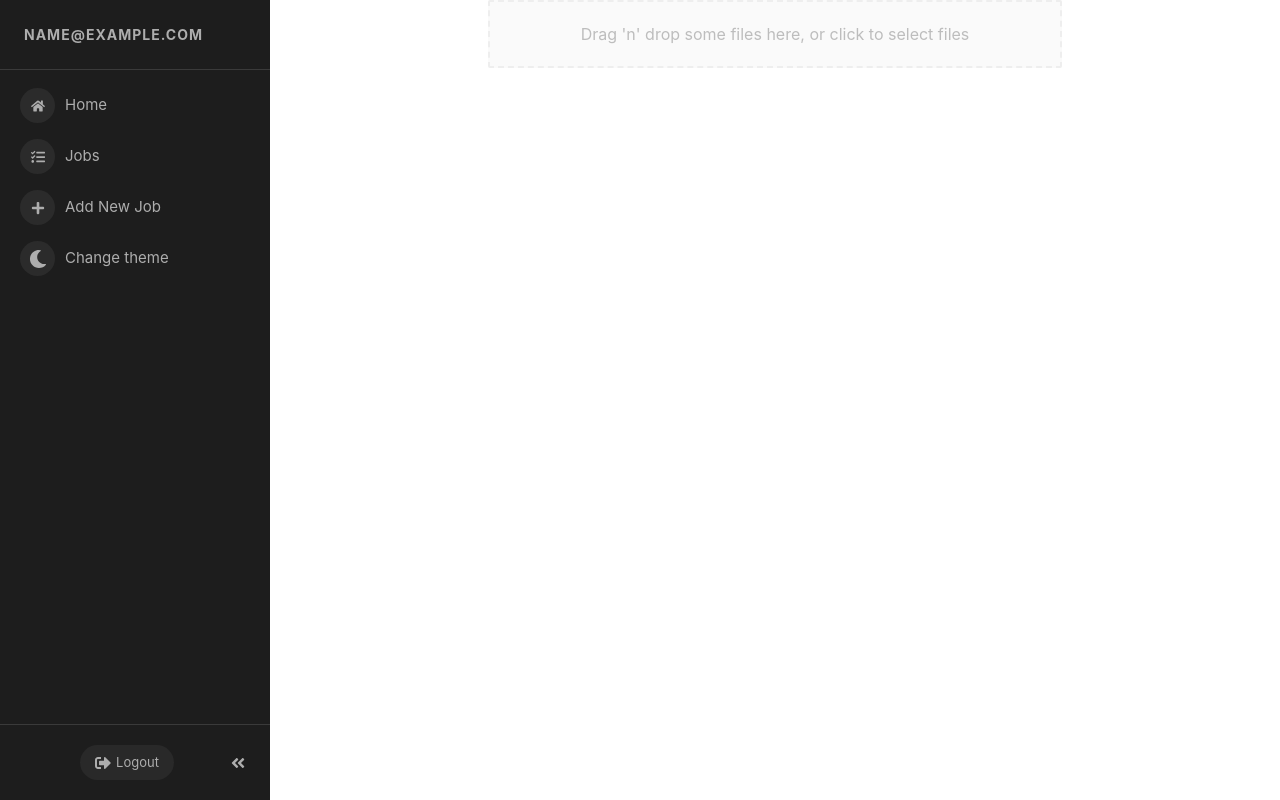
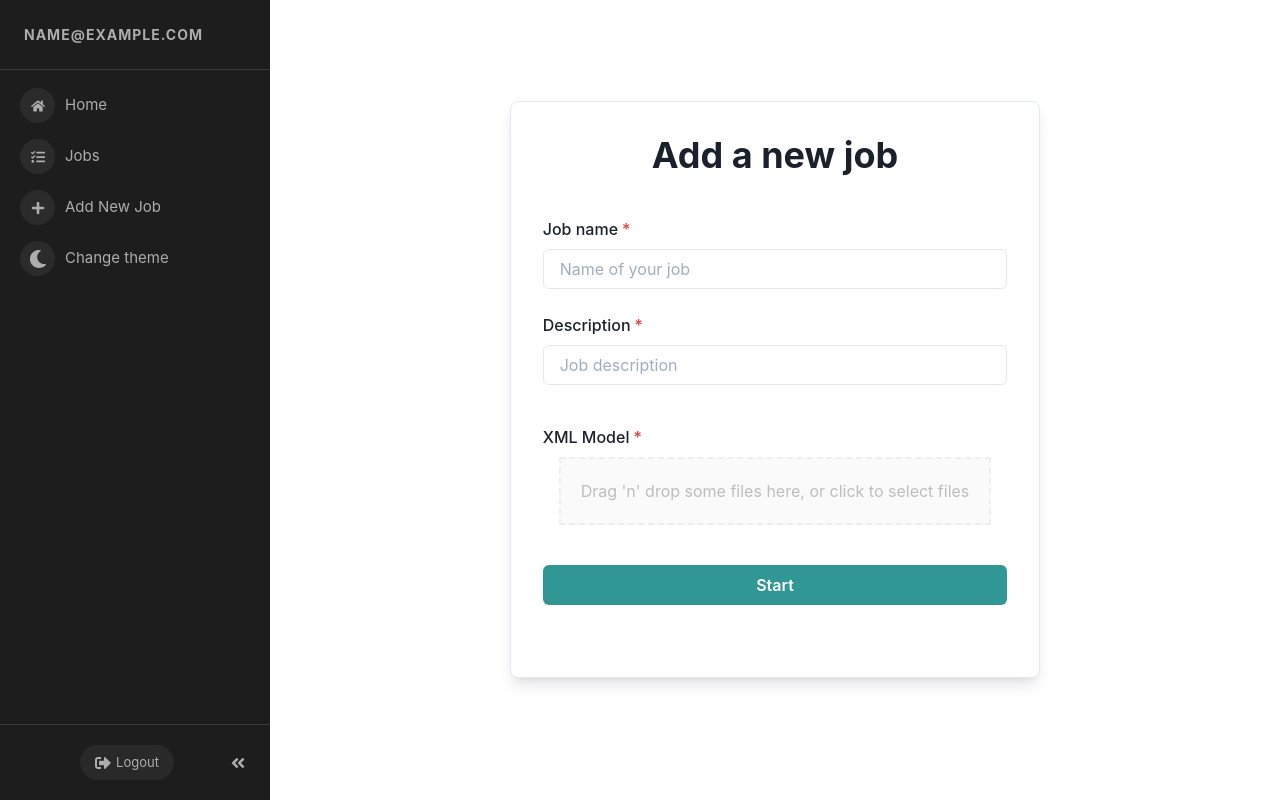
Before and after one commit to uppaal-cloud/uppaal-web, a React (Create React App) app: page /new-job in a window 1280 px wide. Built offline with nearby package versions, Linux system fonts and the light colour scheme; sample sign-in values are in the browser's storage.

Commit message:
Submit a job

```diff
--- a/src/components/FileDropzone.tsx
+++ b/src/components/FileDropzone.tsx
@@ -1,10 +1,9 @@
 import { Container } from '@chakra-ui/layout';
-import { ReactNode, useCallback, useEffect, useState } from 'react';
-import { useDropzone, FileWithPath } from 'react-dropzone';
+import { useCallback, useEffect, useState } from 'react';
+import { useDropzone } from 'react-dropzone';
 
 import styled from 'styled-components';
 import useFindUser from '../hooks/useFindUser';
-import JobService from '../services/jobs.service';
 
 const getColor = (props: any) => {
     if (props.isDragAccept) {
@@ -34,7 +33,7 @@ const DropContainer = styled.div`
     outline: none;
     transition: border 0.24s ease-in-out;
 `;
-function FileDropzone(props: any) {
+function FileDropzone({ setXml }: any) {
     const [file, setFile] = useState<any>({});
     const { user, isLoading } = useFindUser();
 
@@ -59,15 +58,14 @@ function FileDropzone(props: any) {
                 // const parser = new DOMParser();
                 // const parsedXml = parser.parseFromString(xmlStr, 'application/xml');
                 // console.log(parsedXml);
-                const res = await JobService.sumbitJob(user, xmlStr);
-                console.log(res);
+                // const res = await JobService.sumbitJob(user, xmlStr);
+                // console.log(res);
+                setXml(xmlStr);
             };
-
+            setFile(xmlFile);
             reader.readAsText(xmlFile);
-
-            setFile(acceptedFile[0]);
         },
-        [user]
+        [setXml]
     );
 
     useEffect(() => {
@@ -92,32 +90,3 @@ function FileDropzone(props: any) {
 }
 
 export default FileDropzone;
-
-// import React, { ReactNode } from 'react';
-// import { FileWithPath, useDropzone } from 'react-dropzone';
-
-// function NewJob(props: any) {
-//     const { acceptedFiles, getRootProps, getInputProps } = useDropzone();
-
-//     // This is another component but concise example
-//     const fileList = (files: FileWithPath[]): ReactNode =>
-//         files.map((file) => (
-//             <li key={file.path}>
-//                 {file.path} - {file.size} bytes
-//             </li>
-//         ));
-
-//     return (
-//         <section className="container">
-//             <div {...getRootProps({ className: 'dropzone' })}>
-//                 <input {...getInputProps()} />
-//                 <p>Drag 'n' drop some files here, or click to select files</p>
-//             </div>
-//             <aside>
-//                 <h4>Files</h4>
-//                 <ul>{fileList(acceptedFiles)}</ul>
-//             </aside>
-//         </section>
-//     );
-// }
-// export default NewJob;
--- a/src/components/JobList.tsx
+++ b/src/components/JobList.tsx
@@ -163,15 +163,15 @@ function JobList() {
             }
             const arr: any = res.map((entry: any) => {
                 return {
-                    name: entry.name,
-                    description: entry.description,
-                    status: entry.status,
-                    cpu: entry.usage.cpu,
-                    ram: entry.usage.ram,
-                    start: entry.start_time,
-                    end: entry.end_time,
-                    xml: entry.xml,
-                    queries: entry.queries,
+                    name: entry.name || 'Job Name',
+                    description: entry.description || 'Job Description',
+                    status: entry?.status || 'running',
+                    cpu: entry?.usage?.cpu || 0,
+                    ram: entry?.usage?.ram || 0,
+                    start: entry?.start_time || '',
+                    end: entry?.end_time || '',
+                    xml: entry?.xml || '',
+                    queries: entry?.queries || [],
                 };
             });
             setData(arr);
--- a/src/components/Login.tsx
+++ b/src/components/Login.tsx
@@ -35,7 +35,7 @@ const Login = (props: any) => {
     };
 
     return (
-        <Flex width="full" align="center" justifyContent="center">
+        <Flex width="full" my="10%" align="center" justifyContent="center">
             <Box p={8} maxWidth="600px" borderWidth={1} borderRadius={8} boxShadow="lg">
                 <Box textAlign="center">
                     <Heading>Login</Heading>
--- a/src/components/NewJob.tsx
+++ b/src/components/NewJob.tsx
@@ -1,11 +1,69 @@
-import React from 'react';
+import {
+    Box,
+    Button,
+    Flex,
+    FormControl,
+    FormLabel,
+    Heading,
+    IconButton,
+    Input,
+    InputGroup,
+    InputRightElement,
+    Stack,
+} from '@chakra-ui/react';
+import React, { useState } from 'react';
 import FileDropzone from './FileDropzone';
+import JobService from '../services/jobs.service';
+import { useHistory } from 'react-router-dom';
 
 function NewJob() {
+    const [name, setName] = useState('');
+    const [description, setDescription] = useState('');
+    const [xml, setXml] = useState<any>(null);
+    let history = useHistory();
+
+    const handleJobSubmit = async () => {
+        const res = await JobService.sumbitJob(name, description, xml);
+        if (typeof res === 'string') {
+            history.push('/jobs');
+        }
+    };
+
     return (
-        <div>
-            <FileDropzone />
-        </div>
+        <Flex width="full" my="10%" align="center" justifyContent="center">
+            <Box p={8} maxWidth="600px" borderWidth={1} borderRadius={8} boxShadow="lg">
+                <Box textAlign="center">
+                    <Heading>Add a new job</Heading>
+                </Box>
+                <Box my={10} textAlign="left">
+                    <form>
+                        <FormControl my={6} isRequired>
+                            <FormLabel htmlFor="name">Job name</FormLabel>
+                            <Input
+                                type="name"
+                                onChange={({ target }) => setName(target.value)}
+                                placeholder="Name of your job"
+                            />
+                        </FormControl>
+                        <FormControl isRequired mb={10}>
+                            <FormLabel htmlFor="description">Description</FormLabel>
+                            <Input
+                                type="name"
+                                onChange={({ target }) => setDescription(target.value)}
+                                placeholder="Job description"
+                            />
+                        </FormControl>
+                        <FormControl isRequired>
+                            <FormLabel htmlFor="xml">XML Model</FormLabel>
+                            <FileDropzone setXml={setXml} />
+                        </FormControl>
+                        <Button onClick={handleJobSubmit} colorScheme="teal" width="full" mt={10}>
+                            Start
+                        </Button>
+                    </form>
+                </Box>
+            </Box>
+        </Flex>
     );
 }
 
--- a/src/components/Register.tsx
+++ b/src/components/Register.tsx
@@ -29,7 +29,7 @@ const Register = (props: any) => {
     };
 
     return (
-        <Flex width="full" align="center" justifyContent="center">
+        <Flex width="full" my="10%" align="center" justifyContent="center">
             <Box p={8} maxWidth="600px" borderWidth={1} borderRadius={8} boxShadow="lg">
                 <Box textAlign="center">
                     <Heading>Register</Heading>
--- a/src/hooks/useFindUser.ts
+++ b/src/hooks/useFindUser.ts
@@ -6,7 +6,6 @@ export default function useFindUser() {
 
     useEffect(() => {
         async function findUser() {
-            console.error('FIND USER');
             const usr = JSON.parse(localStorage.getItem('user')!);
 
             if (usr) setUser(usr);
--- a/src/routes.tsx
+++ b/src/routes.tsx
@@ -10,6 +10,7 @@ import FileDropzone from './components/FileDropzone';
 import { UserContext } from './hooks/UserContext';
 import useFindUser from './hooks/useFindUser';
 import PrivateRoute from './components/PrivateRoute';
+import NewJob from './components/NewJob';
 
 function Routes() {
     const { user, setUser, isLoading } = useFindUser();
@@ -27,7 +28,7 @@ function Routes() {
                                 <Route path="/login" component={Login} />
                                 <Route path="/register" component={Register} />
                                 <PrivateRoute path="/jobs" component={Jobs} />
-                                <PrivateRoute path="/new-job" component={FileDropzone} />
+                                <PrivateRoute path="/new-job" component={NewJob} />
 
                                 <Route component={NotFound} />
                             </Switch>
--- a/src/services/jobs.service.ts
+++ b/src/services/jobs.service.ts
@@ -11,12 +11,12 @@ const fetchJobs = (user: any) => {
     });
 };
 
-const sumbitJob = (user: any, xml: string) => {
-    // const user = JSON.parse(localStorage.getItem('user')!);
+const sumbitJob = (name: string, description: string, xml: string) => {
+    const user = JSON.parse(localStorage.getItem('user')!);
 
     const requestParams = {
-        name: 'test job',
-        description: 'desc',
+        name: name,
+        description: description,
         xml: xml,
     };
 
```
